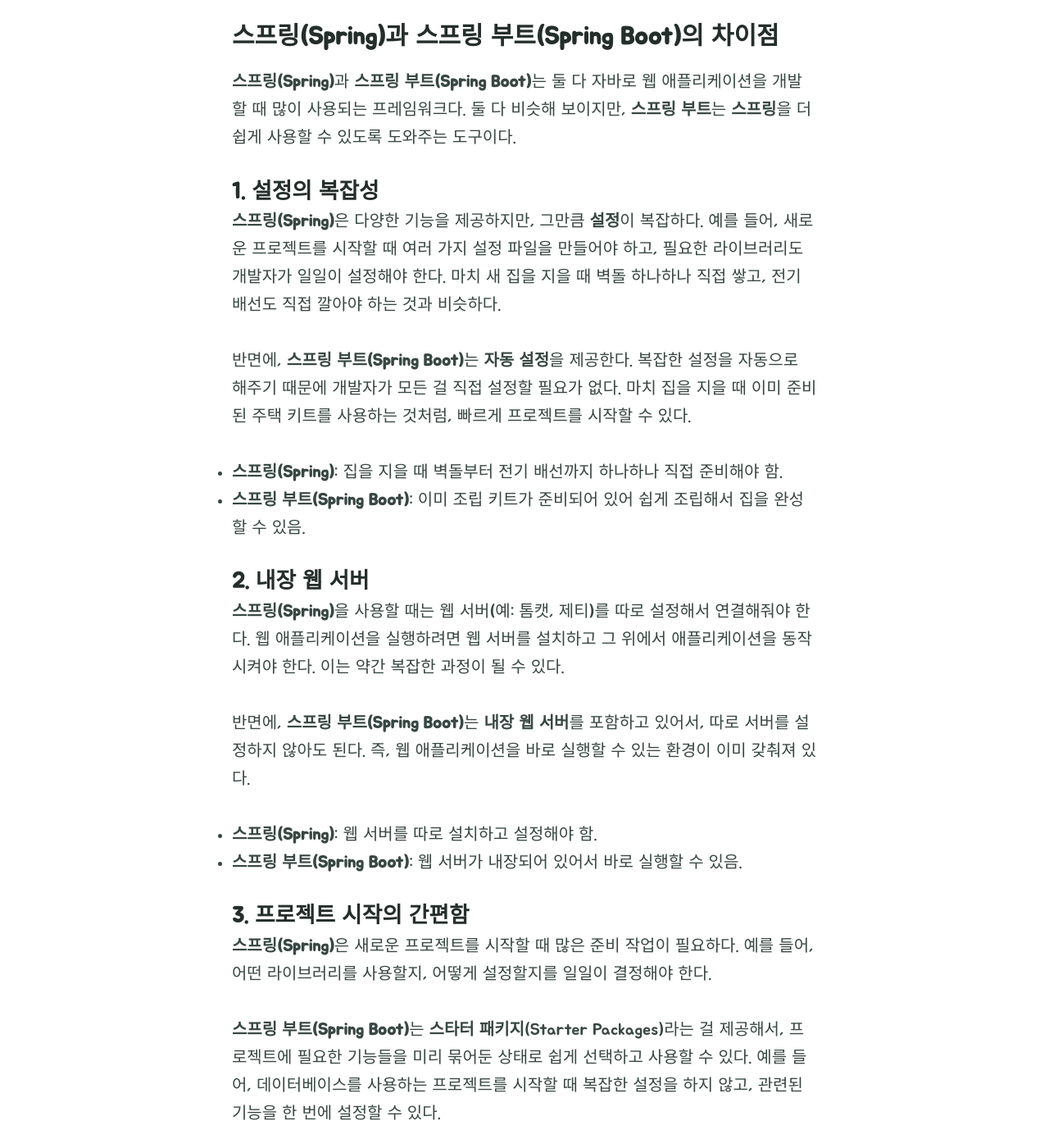
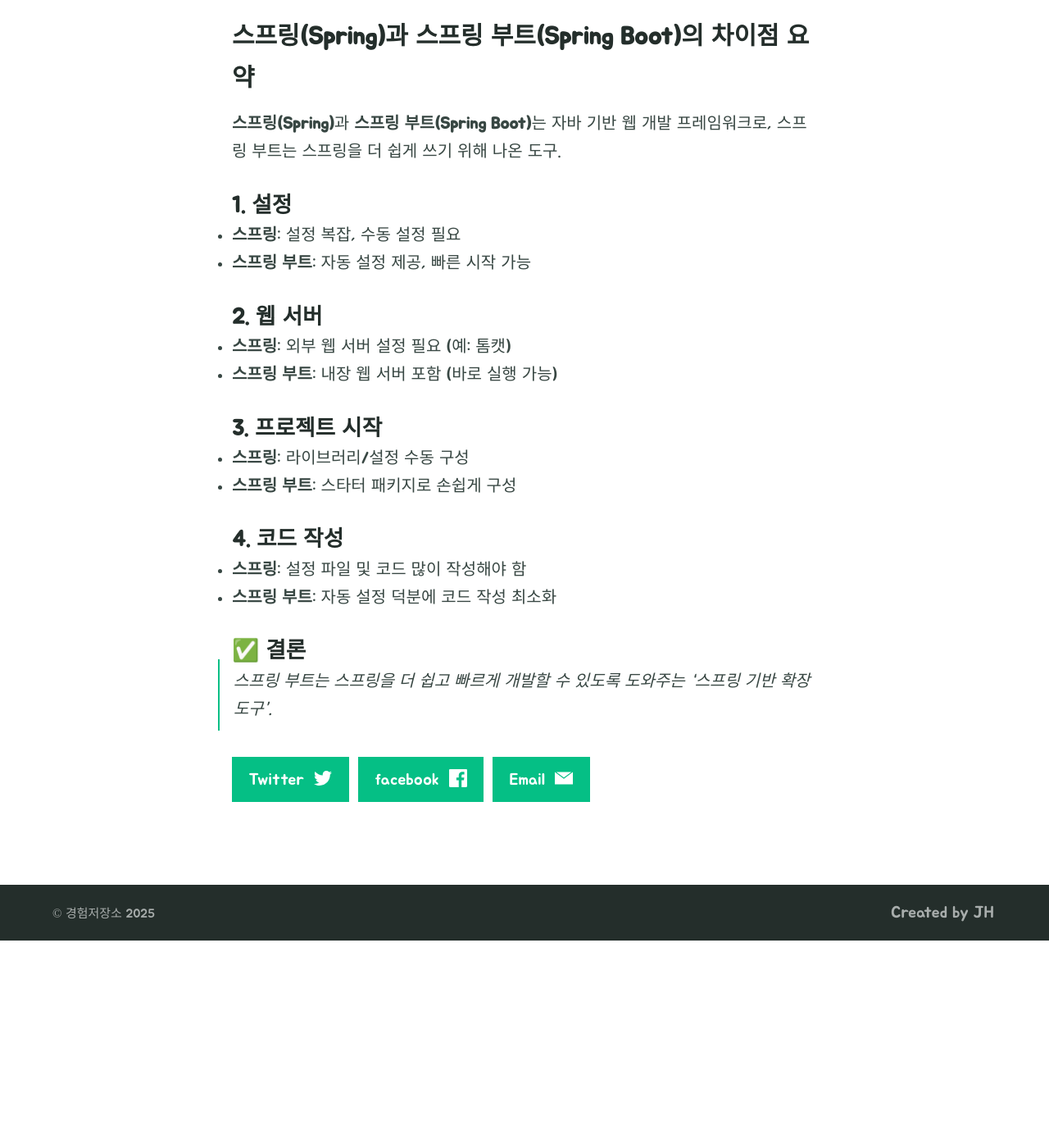
Before and after one commit to tletle7102/tletle7102.github.io, a Jekyll site: the page built from _posts/2024-10-24-cs-5.md, in a window 1280 px wide and 1400 px high, scrolled down 253 px. Shown: the whole window at 82% size. Built offline with Jekyll 4.4.1, drawn with Linux system fonts in a browser that asks for light colours; some of the changed text lies outside the part shown.

Commit message:
blog post update cs5

```diff
--- a/_posts/2024-10-24-cs-5.md
+++ b/_posts/2024-10-24-cs-5.md
@@ -4,52 +4,28 @@ categories:
   - CS Basics
 tags:
   - CS Basics
-last_modified_at:
+last_modified_at: 2024-10-11
 ---
 
-### 스프링(Spring)과 스프링 부트(Spring Boot)의 차이점
+### 스프링(Spring)과 스프링 부트(Spring Boot)의 차이점 요약
 
-**스프링(Spring)**과 **스프링 부트(Spring Boot)**는 둘 다 자바로 웹 애플리케이션을 개발할 때 많이 사용되는 프레임워크다. 둘 다 비슷해 보이지만, **스프링 부트**는 **스프링**을 더 쉽게 사용할 수 있도록 도와주는 도구이다.
+**스프링(Spring)**과 **스프링 부트(Spring Boot)**는 자바 기반 웹 개발 프레임워크로, 스프링 부트는 스프링을 더 쉽게 쓰기 위해 나온 도구.
 
-#### 1. 설정의 복잡성
+#### 1. 설정
+- **스프링**: 설정 복잡, 수동 설정 필요
+- **스프링 부트**: 자동 설정 제공, 빠른 시작 가능
 
-**스프링(Spring)**은 다양한 기능을 제공하지만, 그만큼 **설정**이 복잡하다. 예를 들어, 새로운 프로젝트를 시작할 때 여러 가지 설정 파일을 만들어야 하고, 필요한 라이브러리도 개발자가 일일이 설정해야 한다. 마치 새 집을 지을 때 벽돌 하나하나 직접 쌓고, 전기 배선도 직접 깔아야 하는 것과 비슷하다.
+#### 2. 웹 서버
+- **스프링**: 외부 웹 서버 설정 필요 (예: 톰캣)
+- **스프링 부트**: 내장 웹 서버 포함 (바로 실행 가능)
 
-반면에, **스프링 부트(Spring Boot)**는 **자동 설정**을 제공한다. 복잡한 설정을 자동으로 해주기 때문에 개발자가 모든 걸 직접 설정할 필요가 없다. 마치 집을 지을 때 이미 준비된 주택 키트를 사용하는 것처럼, 빠르게 프로젝트를 시작할 수 있다.
+#### 3. 프로젝트 시작
+- **스프링**: 라이브러리/설정 수동 구성
+- **스프링 부트**: 스타터 패키지로 손쉽게 구성
 
-- **스프링(Spring)**: 집을 지을 때 벽돌부터 전기 배선까지 하나하나 직접 준비해야 함.
-- **스프링 부트(Spring Boot)**: 이미 조립 키트가 준비되어 있어 쉽게 조립해서 집을 완성할 수 있음.
+#### 4. 코드 작성
+- **스프링**: 설정 파일 및 코드 많이 작성해야 함
+- **스프링 부트**: 자동 설정 덕분에 코드 작성 최소화
 
-#### 2. 내장 웹 서버
-
-**스프링(Spring)**을 사용할 때는 웹 서버(예: 톰캣, 제티)를 따로 설정해서 연결해줘야 한다. 웹 애플리케이션을 실행하려면 웹 서버를 설치하고 그 위에서 애플리케이션을 동작시켜야 한다. 이는 약간 복잡한 과정이 될 수 있다.
-
-반면에, **스프링 부트(Spring Boot)**는 **내장 웹 서버**를 포함하고 있어서, 따로 서버를 설정하지 않아도 된다. 즉, 웹 애플리케이션을 바로 실행할 수 있는 환경이 이미 갖춰져 있다.
-
-- **스프링(Spring)**: 웹 서버를 따로 설치하고 설정해야 함.
-- **스프링 부트(Spring Boot)**: 웹 서버가 내장되어 있어서 바로 실행할 수 있음.
-
-#### 3. 프로젝트 시작의 간편함
-
-**스프링(Spring)**은 새로운 프로젝트를 시작할 때 많은 준비 작업이 필요하다. 예를 들어, 어떤 라이브러리를 사용할지, 어떻게 설정할지를 일일이 결정해야 한다.
-
-**스프링 부트(Spring Boot)**는 **스타터 패키지**(Starter Packages)라는 걸 제공해서, 프로젝트에 필요한 기능들을 미리 묶어둔 상태로 쉽게 선택하고 사용할 수 있다. 예를 들어, 데이터베이스를 사용하는 프로젝트를 시작할 때 복잡한 설정을 하지 않고, 관련된 기능을 한 번에 설정할 수 있다.
-
-- **스프링(Spring)**: 새로운 프로젝트를 시작할 때 여러 설정을 수동으로 해야 함.
-- **스프링 부트(Spring Boot)**: 스타터 패키지를 이용해 간편하게 시작할 수 있음.
-
-#### 4. 코드 작성의 간편함
-
-**스프링(Spring)**에서는 어떤 기능을 구현하려면 그에 맞는 설정 파일을 따로 만들고, 필요한 코드도 많이 작성해야 한다.
-
-반면에, **스프링 부트(Spring Boot)**는 대부분의 설정을 자동으로 처리해 주기 때문에 **코드를 덜 작성**해도 된다. 덕분에 개발 속도가 더 빨라지고, 유지보수도 더 쉬워진다.
-
-- **스프링(Spring)**: 기능을 추가하려면 많은 설정과 코드를 작성해야 함.
-- **스프링 부트(Spring Boot)**: 자동 설정 덕분에 코드 작성이 더 간편함.
-
-#### 정리
-
-- **스프링(Spring)**은 다양한 기능을 제공하지만, 설정이 복잡하고 개발자가 직접 많은 것을 설정해야 한다.
-- **스프링 부트(Spring Boot)**는 스프링을 더 쉽게 사용할 수 있도록 돕는 도구로, 자동 설정, 내장 웹 서버, 간편한 프로젝트 시작 등으로 개발 시간을 크게 줄여준다.
-
-결론적으로, **스프링 부트는 스프링을 기반으로 하지만 더 간편하고 빠르게 개발할 수 있게 해주는 도구**라고 생각하면 된다.
+#### ✅ 결론
+> 스프링 부트는 스프링을 더 쉽고 빠르게 개발할 수 있도록 도와주는 "스프링 기반 확장 도구".
```
